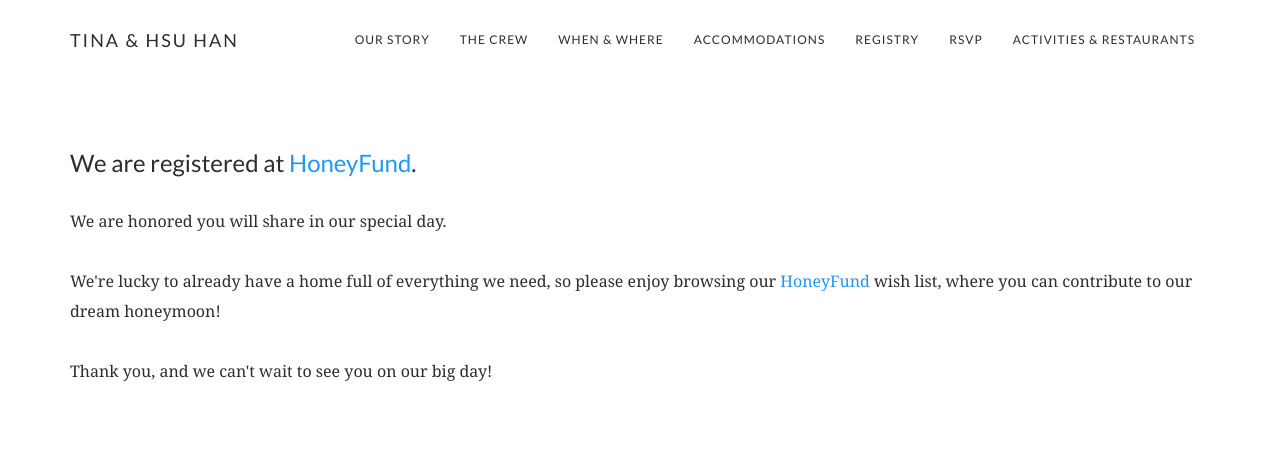
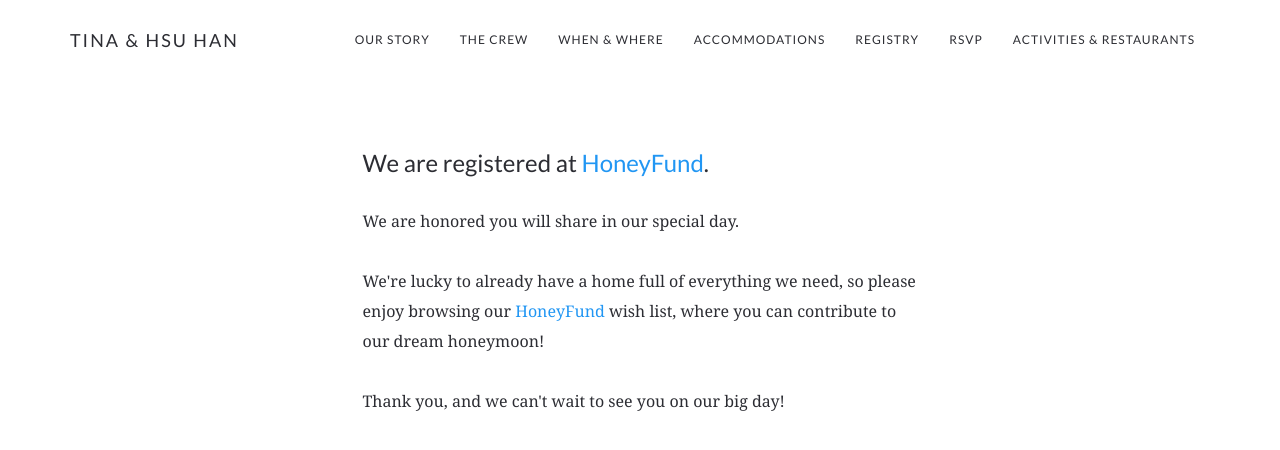
Before and after one commit to hsuhanooi/wedding, a React (Create React App) app: page /registry in a window 1280 px wide. Shown: the top 450 px of the page. Built offline with nearby package versions, Linux system fonts and the light colour scheme.

Commit message:
styled registry page

```diff
--- a/src/views/Registry.js
+++ b/src/views/Registry.js
@@ -5,7 +5,8 @@ class Registry extends Component {
     return (
       <div>
         <div className="container">
-          <div>
+          <div className="row">
+            <div className="col-md-offset-3 col-md-6">
               <h3 className="story-middle-header honeyfund-header">
                 We are registered at <a href="https://www.honeyfund.com/wedding/hannylovesyu" target="_window">HoneyFund</a>.
               </h3>
@@ -17,6 +18,7 @@ class Registry extends Component {
             </div>
           </div>
         </div>
+      </div>
     );
   }
 }
```
Lines whose indentation alone changed are shown as unchanged.
